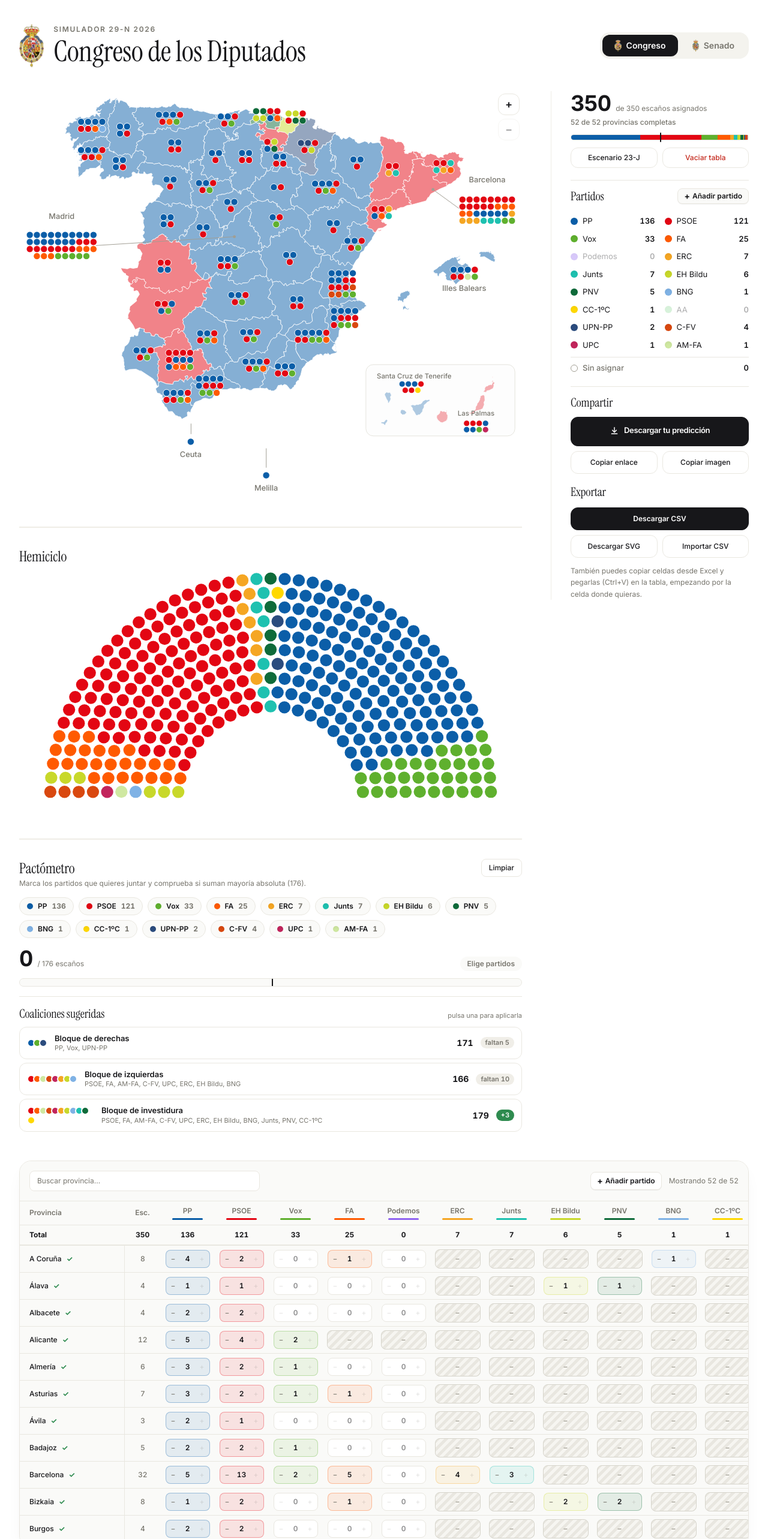
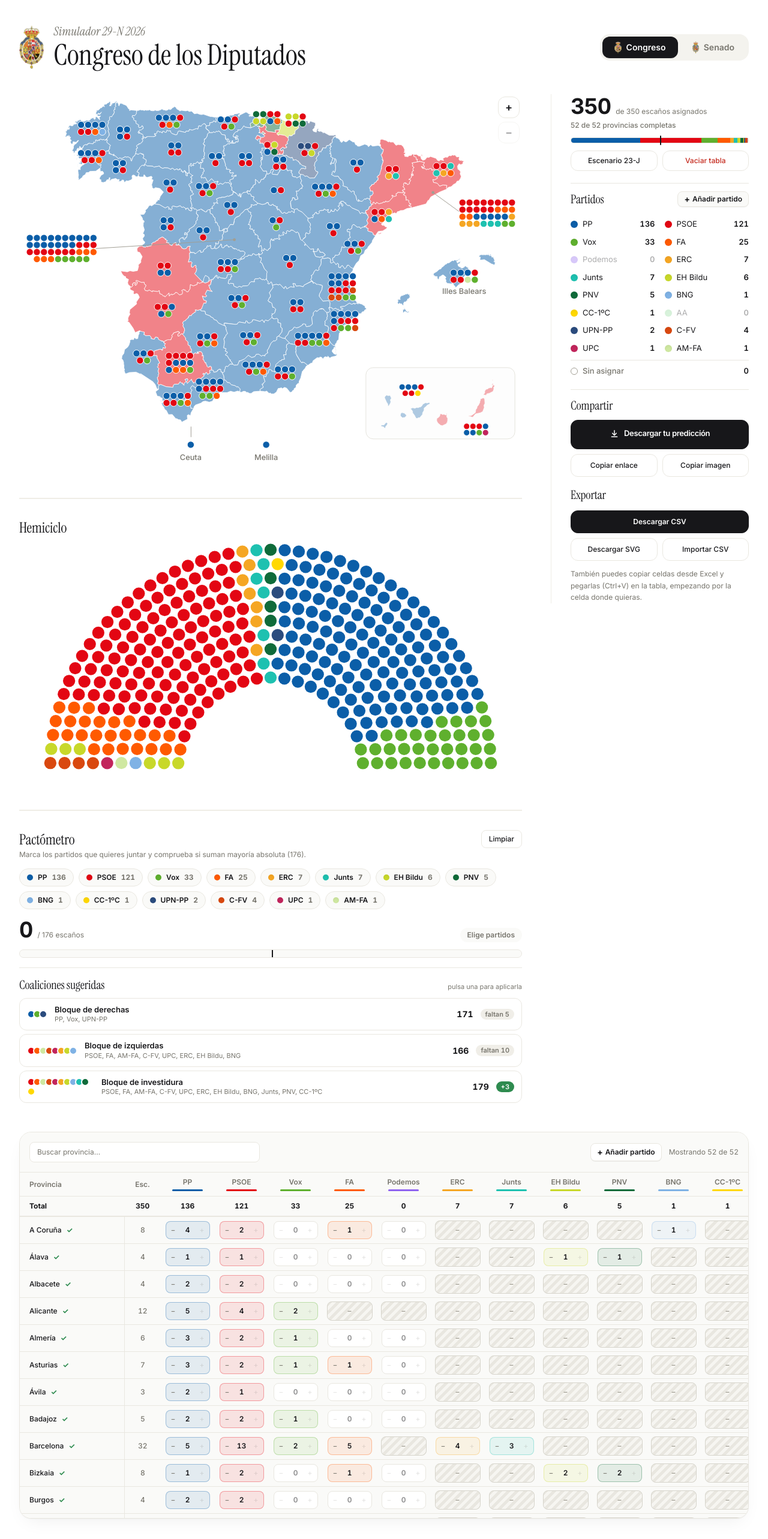
Before and after one commit to degraafk/elecciones23n, a React (Vite) app: page / in a window 1280 px wide. Shown: the top 2566 px of the page at 60% size. Built offline with nearby package versions, Linux system fonts and the light colour scheme.

Commit message:
Add files via upload

```diff
--- a/src/App.tsx
+++ b/src/App.tsx
@@ -590,9 +590,7 @@ export default function App() {
           className="h-14 sm:h-[72px] w-auto shrink-0 animate-in-view"
         />
         <div>
-          <p className="m-0 mb-1 text-xs font-semibold uppercase tracking-[0.14em] text-[#77756d]">
-            Simulador 29-N 2026
-          </p>
+          <p className="font-display italic m-0 mb-0.5 text-xl leading-tight text-[#77756d]">Simulador 29-N 2026</p>
           <h1 className="font-display text-4xl sm:text-5xl text-[#17171a] leading-[1.05] m-0">
             {isCongreso ? 'Congreso de los Diputados' : 'Senado de España'}
           </h1>
--- a/src/components/ParliamentMap.tsx
+++ b/src/components/ParliamentMap.tsx
@@ -392,13 +392,12 @@ export const ParliamentMap: React.FC<ParliamentMapProps> = ({
         {/* Ceuta & Melilla callout lines */}
         <g stroke="#a19e93" fill="none" strokeWidth={1} className="pointer-events-none">
           <path d="M331.5,647.2L331.5,665" />
-          <path d="M459.1,689.2L459.1,722" />
         </g>
         <g fontSize={13} fill="#77756d" fontWeight={500} textAnchor="middle" className="pointer-events-none">
           <text x={331} y={704}>
             Ceuta
           </text>
-          <text x={459} y={761}>
+          <text x={459} y={704}>
             Melilla
           </text>
         </g>
@@ -413,22 +412,8 @@ export const ParliamentMap: React.FC<ParliamentMapProps> = ({
               <circle cx={742} cy={250} r={2.5} fill="#a19e93" stroke="none" />
             </g>
             <g fontSize={13} fill="#77756d" fontWeight={500} textAnchor="middle">
-              <text x={112} y={300}>
-                Madrid
-              </text>
-              <text x={834} y={238}>
-                Barcelona
-              </text>
               <text x={795} y={422}>
                 Illes Balears
-              </text>
-            </g>
-            <g fontSize={13} fill="#77756d" fontWeight={500} textAnchor="middle" transform={CANARIAS_TRANSFORM}>
-              <text x={200} y={762}>
-                Santa Cruz de Tenerife
-              </text>
-              <text x={318} y={832}>
-                Las Palmas
               </text>
             </g>
           </g>
--- a/src/data/mapView.ts
+++ b/src/data/mapView.ts
@@ -2,7 +2,7 @@
  * One source of truth for the map's crop and the moved Canary Islands group.
  * The map, the zoom, the SVG download and the prediction image all read from here.
  */
-export const MAP_VIEW = { x: 40, y: 83, w: 853, h: 690 };
+export const MAP_VIEW = { x: 40, y: 83, w: 853, h: 636 };
 
 /** Canary Islands (frame, islands, seats and labels) are drawn at 89% and moved to the lower right. */
 export const CANARIAS_TRANSFORM = 'translate(532.03 -107.25) scale(0.8902)';
--- a/src/data/parliamentData.ts
+++ b/src/data/parliamentData.ts
@@ -96,7 +96,7 @@ const ONLY_IN: Record<string, string[]> = {
 /** Parties that run everywhere except in these provinces (their coalition runs instead). */
 const NOT_IN: Record<string, string[]> = {
   FA: [...VALENCIAN_COMMUNITY, ...CANARY_ISLANDS, 'Teruel', 'Baleares'],
-  Podemos: [...VALENCIAN_COMMUNITY, ...CANARY_ISLANDS],
+  Podemos: [...VALENCIAN_COMMUNITY, ...CANARY_ISLANDS, 'Baleares', ...CATALONIA],
   PP: NAVARRA
 };
 
@@ -120,7 +120,7 @@ const ONLY_IN_SENADO: Record<string, string[]> = {
 
 const NOT_IN_SENADO: Record<string, string[]> = {
   SdP: SDP_FUERA,
-  Podemos: [...VALENCIAN_COMMUNITY, ...SENADO_CANARIAS],
+  Podemos: [...VALENCIAN_COMMUNITY, ...SENADO_CANARIAS, ...BALEARES_SENADO, ...CATALONIA],
   PP: [...NAVARRA, 'Formentera']
 };
 
@@ -134,6 +134,11 @@ export const isPartyEligible = (isSenado: boolean, partyId: string, constituency
 
 /** Short note shown where a party does not run. */
 export const ineligibleReason = (partyId: string, isSenado = false, constituencyId?: string): string => {
+  if (partyId === 'Podemos') {
+    return [...VALENCIAN_COMMUNITY, ...CANARY_ISLANDS, ...SENADO_CANARIAS].includes(constituencyId || '')
+      ? 'Aquí concurre dentro de una coalición'
+      : 'Podemos no se presenta en esta circunscripción';
+  }
   if (partyId === 'Sa Unió') return 'Solo se presenta en Formentera';
   if (!isSenado && partyId === 'FA' && constituencyId === 'Teruel') return 'En Teruel no se presenta Frente Amplio';
   if (!isSenado && partyId === 'FA' && constituencyId === 'Baleares') return 'En Illes Balears concurre Ara Més - Front Ampli (AM-FA)';
--- a/src/data/seatCoordinates.ts
+++ b/src/data/seatCoordinates.ts
@@ -228,7 +228,7 @@ export const CONGRESO_SEATS: Record<string, SeatCircle[]> = {
     {cx: 331.0, cy: 678.0, r: 5.8}
   ],
   Melilla: [
-    {cx: 459.0, cy: 735.0, r: 5.8}
+    {cx: 459.0, cy: 678.0, r: 5.8}
   ]
 };
 
@@ -274,7 +274,7 @@ export const SENADO_SEATS: Record<string, SeatCircle[]> = {
   Madrid: [{cx: 412.0, cy: 319.0, r: 5.8}, {cx: 424.0, cy: 319.0, r: 5.8}, {cx: 412.0, cy: 331.0, r: 5.8}, {cx: 424.0, cy: 331.0, r: 5.8}],
   Málaga: [{cx: 357.0, cy: 577.0, r: 5.8}, {cx: 369.0, cy: 577.0, r: 5.8}, {cx: 357.0, cy: 589.0, r: 5.8}, {cx: 369.0, cy: 589.0, r: 5.8}],
   Mallorca: [{cx: 769.0, cy: 382.0, r: 5.8}, {cx: 781.0, cy: 382.0, r: 5.8}, {cx: 775.0, cy: 394.0, r: 5.8}],
-  Melilla: [{cx: 453.0, cy: 735.0, r: 5.8}, {cx: 465.0, cy: 735.0, r: 5.8}],
+  Melilla: [{cx: 453.0, cy: 678.0, r: 5.8}, {cx: 465.0, cy: 678.0, r: 5.8}],
   Menorca: [{cx: 835.0, cy: 362.0, r: 5.8}],
   Murcia: [{cx: 531.0, cy: 493.0, r: 5.8}, {cx: 543.0, cy: 493.0, r: 5.8}, {cx: 531.0, cy: 505.0, r: 5.8}, {cx: 543.0, cy: 505.0, r: 5.8}],
   Navarra: [{cx: 524.0, cy: 171.0, r: 5.8}, {cx: 536.0, cy: 171.0, r: 5.8}, {cx: 524.0, cy: 183.0, r: 5.8}, {cx: 536.0, cy: 183.0, r: 5.8}],
--- a/src/index.css
+++ b/src/index.css
@@ -7,6 +7,14 @@
   font-weight: 400;
   font-display: swap;
   src: url('/fonts/InstrumentSerif-400.woff2') format('woff2'), url('/fonts/InstrumentSerif-400.woff') format('woff');
+}
+
+@font-face {
+  font-family: 'Instrument Serif';
+  font-style: italic;
+  font-weight: 400;
+  font-display: swap;
+  src: url('/fonts/InstrumentSerif-400-italic.woff2') format('woff2'), url('/fonts/InstrumentSerif-400-italic.woff') format('woff');
 }
 
 .font-display {
--- a/src/utils/shareImage.ts
+++ b/src/utils/shareImage.ts
@@ -3,8 +3,8 @@ import { computeHemicycle, seatOwners } from './hemicycle';
 import { MAP_VIEW } from '../data/mapView';
 
 export const CARD_W = 1600;
-export const CARD_H = 1150;
-const SCALE = 1.5; // PNG is rendered at 1.5x (2400 x 1725) so it stays sharp when zoomed or printed
+export const CARD_H = 1075;
+const SCALE = 1.5; // PNG is rendered at 1.5x (2400 x 1613) so it stays sharp when zoomed or printed
 
 export interface ShareCardData {
   title: string;
@@ -183,7 +183,7 @@ function loadImage(src: string): Promise<HTMLImageElement | null> {
   });
 }
 
-/** Renders the prediction card as a sharp PNG (2400 x 1725). */
+/** Renders the prediction card as a sharp PNG (2400 x 1613). */
 export async function makeShareImage(
   data: Omit<ShareCardData, 'crest' | 'map' | 'host'> & { crestSrc: string; mapSvg: string | null; url: string }
 ): Promise<Blob> {
```
Also changed, not shown: public/fonts/InstrumentSerif-400-italic.woff (added), public/fonts/InstrumentSerif-400-italic.woff2 (added).
